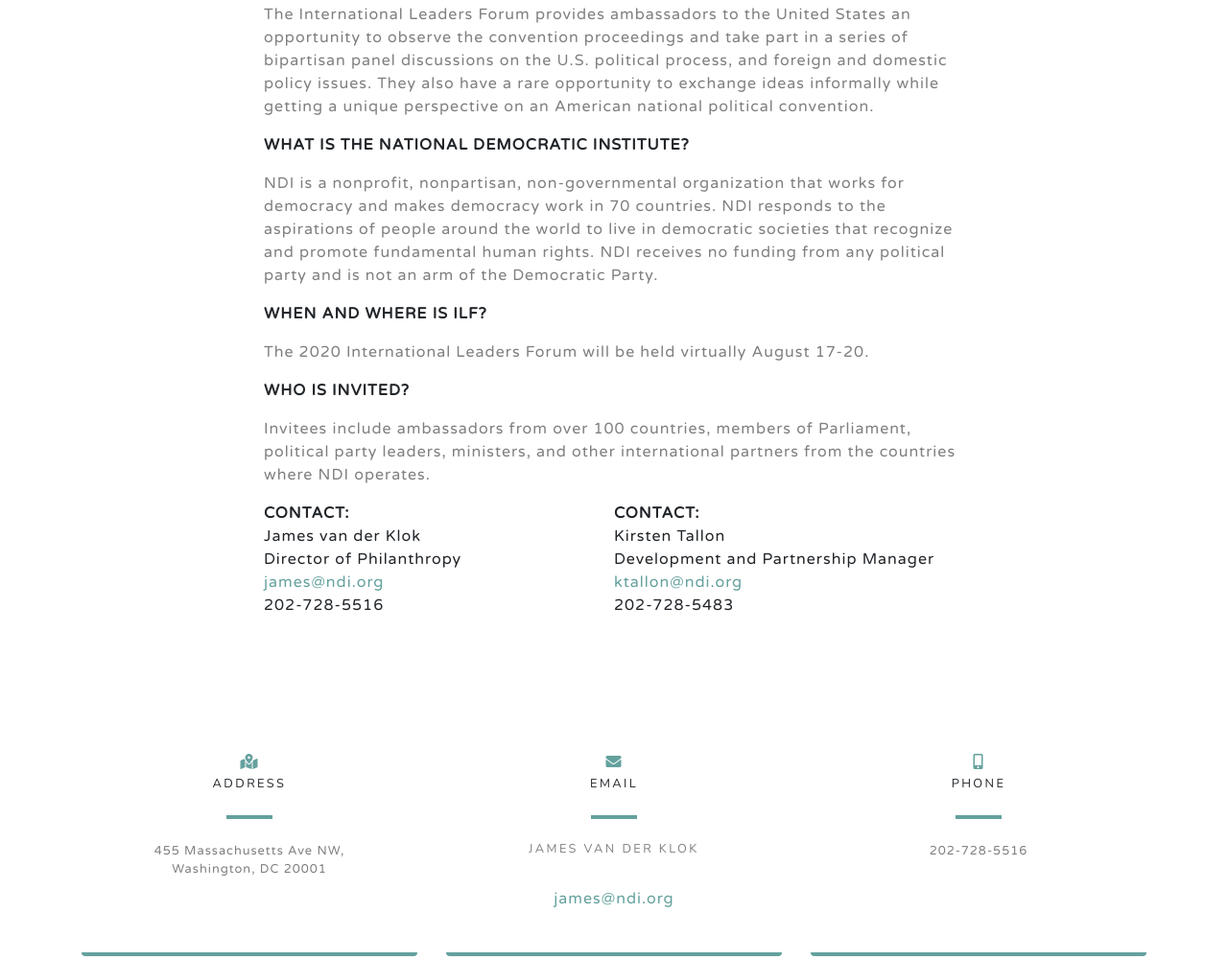
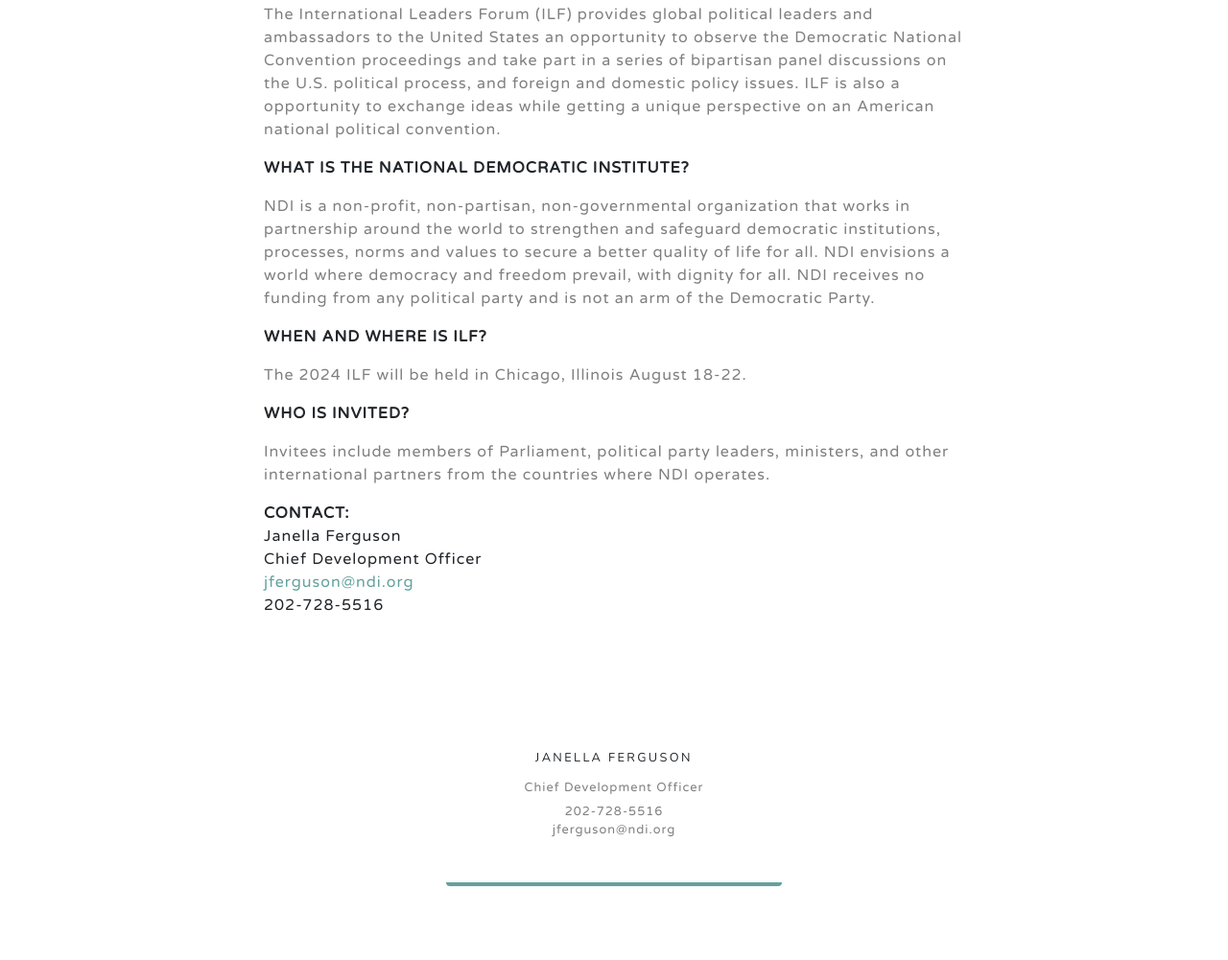
Before and after one commit to nditech/mena-ilf2020, a website: page about.html in a window 1280 px wide. Shown: the part 396-1397 px from the top of the page at 96% size. Drawn offline with nearby package versions, Linux system fonts and the light colour scheme.

Commit message:
Updating About page

```diff
--- a/about.html
+++ b/about.html
@@ -63,35 +63,34 @@
       <div class="row">
         <div class="col-lg-8 mx-auto">
           <h2 class="text-black mb-4">
-              The National Democratic Institute
-                International Leaders Forum
-                   <br>August 2020
+            The National Democratic Institute International Leaders Forum
+                   <br>August 2024
            </h2>
           <p class="text-black"><b>WHAT IS THE INTERNATIONAL LEADERS FORUM?</b></p>
-          <p class="text-black-50">The International Leaders Forum provides ambassadors to the United States an opportunity to observe the convention proceedings and take part in a series of bipartisan panel discussions on the U.S. political process, and foreign and domestic policy issues. They also have a rare opportunity to exchange ideas informally while getting a unique perspective on an American national political convention.</p>
+          <p class="text-black-50">The International Leaders Forum (ILF) provides global political leaders and ambassadors to the United States an opportunity to observe the Democratic National Convention proceedings and take part in a series of bipartisan panel discussions on the U.S. political process, and foreign and domestic policy issues. ILF is also a opportunity to exchange ideas while getting a unique perspective on an American national political convention.</p>
           <p class="text-black"><b>WHAT IS THE NATIONAL DEMOCRATIC INSTITUTE?</b></p>
-          <p class="text-black-50">NDI is a nonprofit, nonpartisan, non-governmental organization that works for democracy and makes democracy work in 70 countries. NDI responds to the aspirations of people around the world to live in democratic societies that recognize and promote fundamental human rights. NDI receives no funding from any political party and is not an arm of the Democratic Party.
+          <p class="text-black-50">NDI is a non-profit, non-partisan, non-governmental organization that works in partnership around the world to strengthen and safeguard democratic institutions, processes, norms and values to secure a better quality of life for all. NDI envisions a world where democracy and freedom prevail, with dignity for all. NDI receives no funding from any political party and is not an arm of the Democratic Party.
           </p>
           <p class="text-black"><b>WHEN AND WHERE IS ILF?</b></p>
-          <p class="text-black-50">The 2020 International Leaders Forum will be held virtually August 17-20.
+          <p class="text-black-50">The 2024 ILF will be held in Chicago, Illinois August 18-22.
           </p>
           <p class="text-black"><b>WHO IS INVITED?</b></p>
-            <p class="text-black-50">Invitees include ambassadors from over 100 countries, members of Parliament, political party leaders, ministers, and other international partners from the countries where NDI operates.
+            <p class="text-black-50">Invitees include members of Parliament, political party leaders, ministers, and other international partners from the countries where NDI operates.
           </p>
           <div class="row">
           <p class="text-black col-md-6"><b>CONTACT:</b><br>
-            James van der Klok<br>
-            Director of Philanthropy<br>
-            <a href="mailto:james@ndi.org">james@ndi.org</a><br>
+            Janella Ferguson<br>
+            Chief Development Officer<br>
+            <a href="mailto:jferguson@ndi.org">jferguson@ndi.org</a><br>
             202-728-5516<br>
           </p>
 
-          <p class=" text-black"><b>CONTACT:</b><br>
+          <!--<p class=" text-black"><b>CONTACT:</b><br>
             Kirsten Tallon<br>
             Development and Partnership Manager<br>
             <a href="mailto:ktallon@ndi.org">ktallon@ndi.org</a><br>
             202-728-5483<br>
-          </p>
+          </p>-->
           </div>
          </div>
        </div>
@@ -103,9 +102,9 @@
   <section class="contact-section bg-black parallax3">
     <div class="container">
 
-      <div class="row">
+      <div class="row  justify-content-center">
 
-        <div class="col-md-4 mb-3 mb-md-0">
+        <!--<div class="col-md-4 mb-3 mb-md-0">
           <div class="card py-4 h-100">
             <div class="card-body text-center">
               <span class="fas fa-map-marked-alt text-primary mb-2"></span>
@@ -128,15 +127,14 @@
               </div>
             </div>
           </div>
-        </div>
-
+        </div>-->
         <div class="col-md-4 mb-3 mb-md-0">
           <div class="card py-4 h-100">
             <div class="card-body text-center">
-              <span class="fas fa-mobile-alt text-primary mb-2"></span>
-              <h4 class="text-uppercase m-0">Phone</h4>
-              <hr class="my-4">
-              <div class="small text-black-50">202-728-5516</div>
+              <h4 class="text-uppercase m-0">Janella Ferguson</h4>
+              <!--<hr class="my-4">-->
+              <h5 class="small text-black-50"><br>Chief Development Officer</h5>
+              <div class="small text-black-50">202-728-5516 <br>jferguson@ndi.org</div>
             </div>
           </div>
         </div>
```
